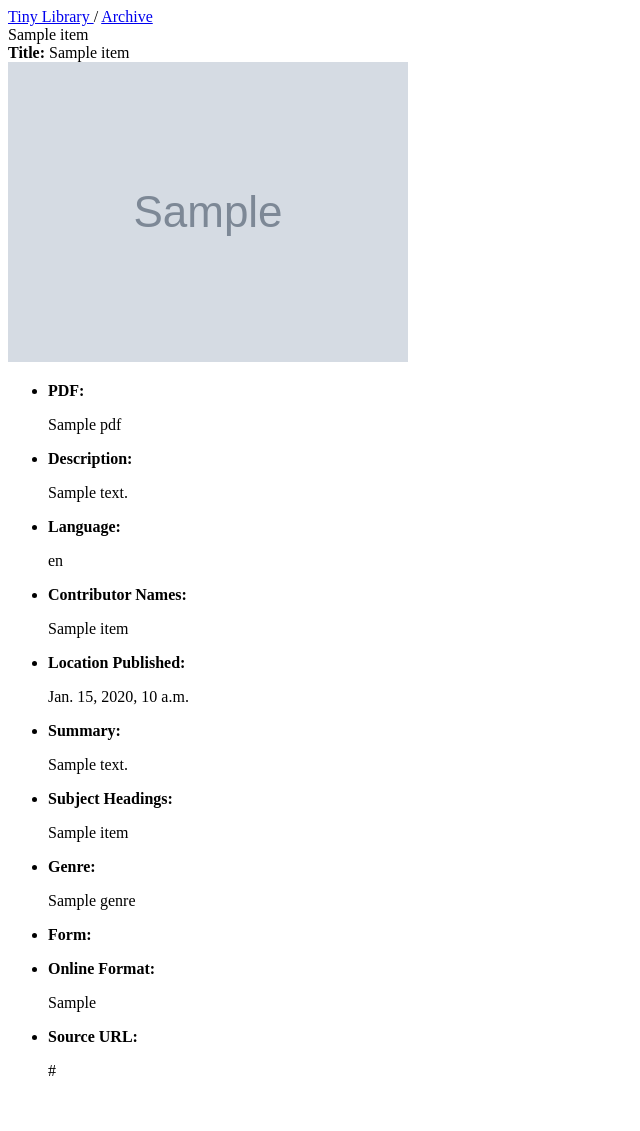
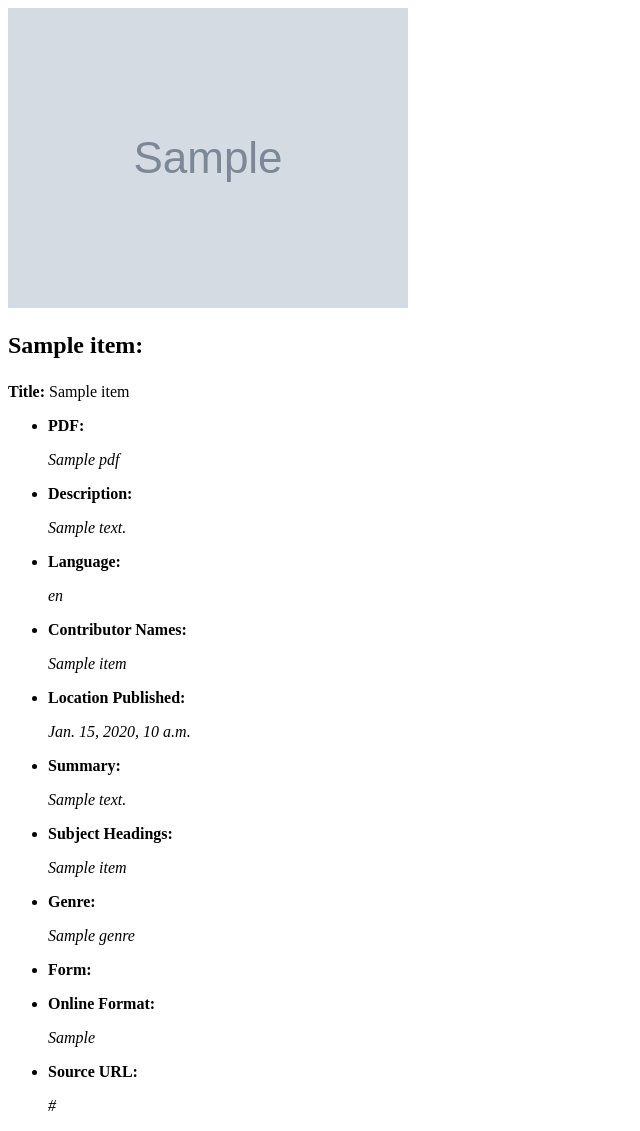
Before and after one commit to nanythemummy/tinyarchive, a Django app: template tinyarchive/archive/templates/archive/item_document.html in a window 1280 px wide. Shown: the whole page, without its empty margins (0-640 px from the left). Before the commit the page ends 1076 px from the top, so only its background shows below. Run offline with Django 4.2, Linux system fonts and the light colour scheme; the template is opened without the code that fills it: most values are stand-ins (such as "Sample title", 1, 10 or a date in 2020); grey boxes marked "Sample" are stand-in pictures.

Commit message:
edit html templates

```diff
--- a/tinyarchive/archive/templates/archive/item_document.html
+++ b/tinyarchive/archive/templates/archive/item_document.html
@@ -1,45 +1,39 @@
 {% extends 'base.html' %}
 {% load static %}
 {% block content %}
-<div class="breadcrumb">
-    <a href="/"> Tiny Library </a> / <a href= "/archive"> Archive </a>
-</div>
-<div class="page_title">
-    {{item.name}}
-</div>
-<div class="page_title">
-   <b> Title:</b> {{item.title}}</li>
 
-</div>
-<div class="content">
-    <div class="image">
+<div class="w3-sand w3-grayscale w3-large">
+    <div class="w3-content" style="max-width:1000px">
+        <div class="w3-padding-64 center">
             {% if item.pictures %}
-        <div class = "gallery"></div>
+            <div class = "center">
             {% for pic in item.pictures %}
-            <a href="/archive/photos/{{pic.id}}"> <img src="{% get_media_prefix %}{{ pic.picture }}" alt="{{ item.name }}"> </a>
+            <a href="/archive/photos/{{pic.id}}"> <img src="{% get_media_prefix %}{{pic.picture}}" alt="{{ item.name }}"> </a>
             {% endfor %}
             </div>
         {% endif %}
         </div>
+    <div class="w3-content" style="max-width:1000px">
+        <h2 class="w3-padding-32"><span class="w3-tag w3-wide">{{item.name}}: </strong></p></h2>
+        <b class="w3-xlarge"> Title:</b> {{item.title}}</li>
         <div class="info">
             <ul>
-            <li><b> PDF:</b> <p>{{item.PDF}}</p> </li>
-            <li><b> Description:</b>  <p>{{item.description}}</p> </li>
-            <li><b> Language:</b>  <p>{{item.language}}</p></li>
-            <li><b> Contributor Names:</b>  <p>{{item.contributor_names}}</p> </li>
-            <li><b> Location Published:</b>  <p>{{item.location_published}}</p> </li>
-            <li><b> Summary:</b>  <p>{{item.summary}}</p> </li>
-            <li><b> Subject Headings:</b>
-                <p>{{item.subject_headings}}</p> </li>
-            <li><b> Genre:</b>  <p>{{item.genre}}</p> </li>
-            <li><b> Form: </b> <p>{{item.form}}</p> </li>
-            <li><b> Online Format:</b>  <p>{{item.online_format}}</p> </li>
-            <li><b> Source URL:</b> <p>{{item.source_URL}}</p> </li>
+                <li><b class="w3-xlarge"> PDF:</b> <i><p class = 'b'>{{item.PDF}}</p></i> </li>
+                <li><b class="w3-xlarge"> Description:</b><i><p class = 'b'>{{item.description}}</p></i> </li>
+                <li><b class="w3-xlarge"> Language:</b><i><p class = 'b'>{{item.language}}</p></i></li>
+                <li><b class="w3-xlarge"> Contributor Names:</b><i>  <p class = 'b'>{{item.contributor_names}}</p></i> </li>
+                <li><b class="w3-xlarge"> Location Published:</b> <i><p class = 'b'>{{item.location_published}}</p></i> </li>
+                <li><b class="w3-xlarge"> Summary:</b><i>  <p class = 'b'>{{item.summary}}</p> </i></li>
+                <li><b class="w3-xlarge"> Subject Headings:</b>
+                    <i><p class = 'b'>{{item.subject_headings}}</p></i> </li>
+                <li><b class="w3-xlarge"> Genre:</b> <i> <p class = 'b'>{{item.genre}}</p> </i></li>
+                <li><b class="w3-xlarge"> Form: </b><i> <p class = 'b'>{{item.form}}</p> </i></li>
+                <li><b class="w3-xlarge"> Online Format:</b> <i> <p class = 'b'>{{item.online_format}}</p> </i></li>
+                <li><b class="w3-xlarge"> Source URL:</b> <i><p class = 'b'>{{item.source_URL}}</p></i> </li>
 
 
             </ul>
         </div>
-
-
+    </div>
 </div>
 {% endblock %}
```
Also changed, not shown: tinyarchive/archive/templates/archive/index.html (+19 -21 lines). Lines whose indentation alone changed are shown as unchanged.
